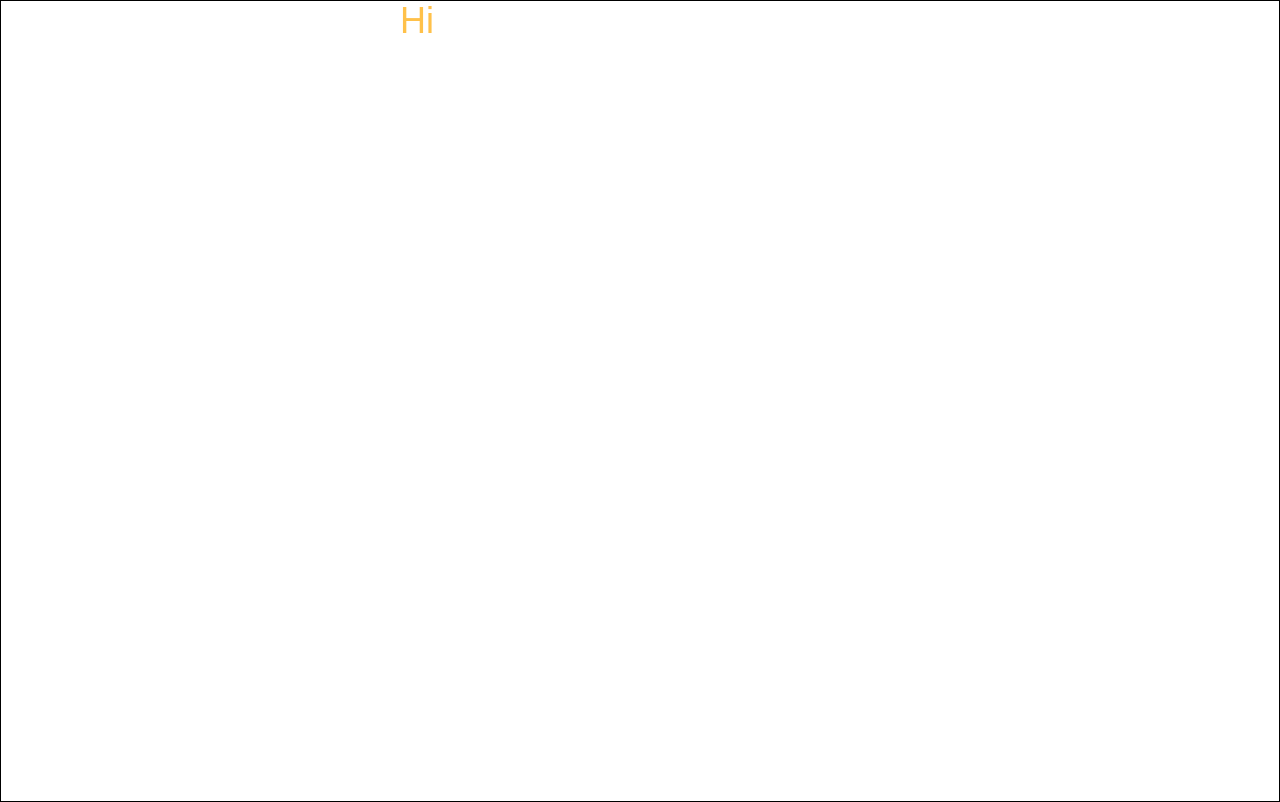
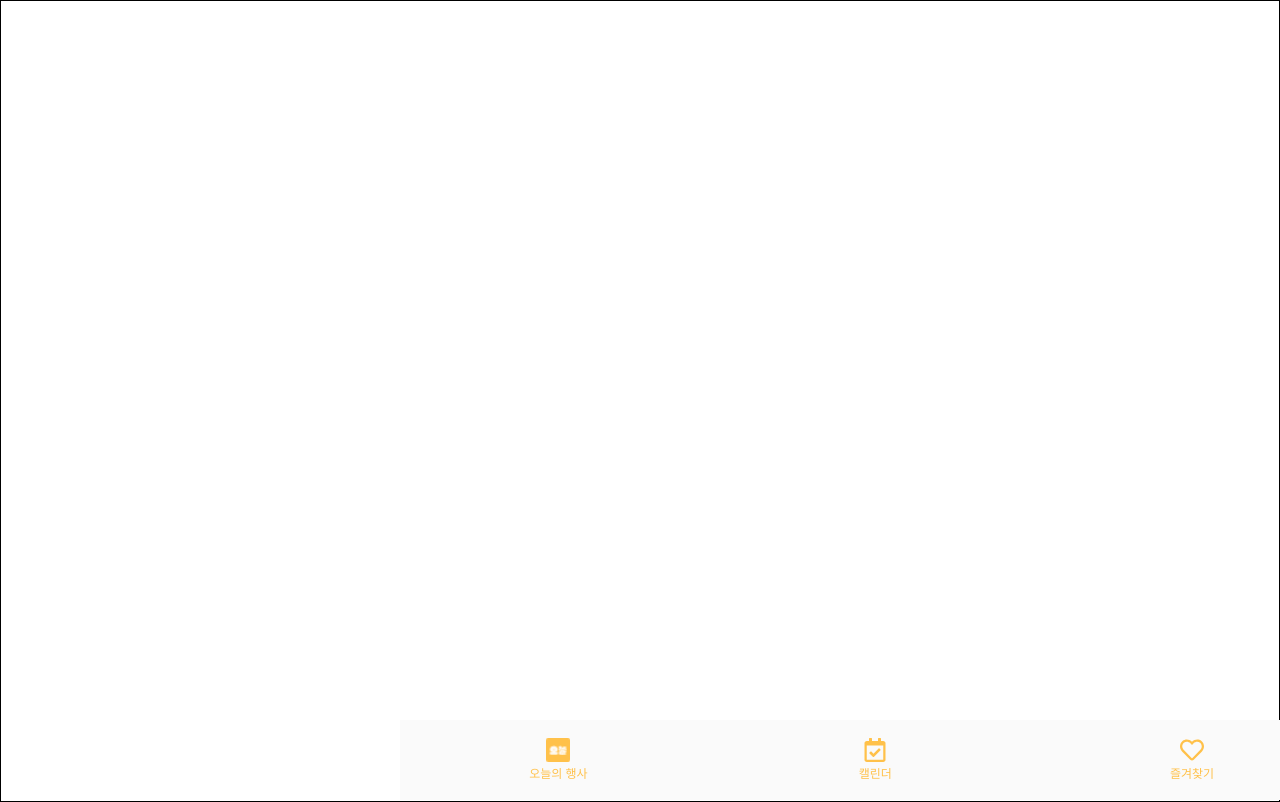
Before and after one commit to zerohyun00/TodayMohang-, a React (Create React App) app in the folder mohang/: page / in a window 1280 px wide. Built offline with nearby package versions, Linux system fonts and the light colour scheme; a web font is replaced by a local one.

Commit message:
[ADD] 바텀 네비게이션 추가
closes#7

```diff
--- a/mohang/public/index.html
+++ b/mohang/public/index.html
@@ -3,7 +3,7 @@
   <head>
     <meta charset="utf-8" />
     <link rel="icon" href="%PUBLIC_URL%/favicon.ico" />
-    <meta name="viewport" content="width=device-width, initial-scale=1" />
+    <meta name="viewport" content="width=device-width, initial-scale=1.0" />
     <meta
       name="description"
       content="Web site created using create-react-app"
--- a/mohang/src/components/BtnNav.jsx
+++ b/mohang/src/components/BtnNav.jsx
@@ -1,5 +1,31 @@
+import React from "react";
+import { FaRegCalendarCheck, FaRegHeart } from "react-icons/fa";
+import { GoPerson } from "react-icons/go";
+import logo from "../assets/images/logo2.png";
+import { Link } from "react-router-dom";
+
 function BtnNav() {
-  return <div>hi</div>;
+  const NAV_STYLE = "flex gap-1 flex-col items-center justify-center";
+  return (
+    <section className="fixed bottom-0 w-[99%] h-20 bg-white grid grid-cols-4 items-center text-center">
+      <Link to="/today" className={NAV_STYLE}>
+        <img src={logo} alt="logo" className="w-[24px] h-[24px]" />
+        <span className="text-xs">오늘의 행사</span>
+      </Link>
+      <Link to="/calendar" className={NAV_STYLE}>
+        <FaRegCalendarCheck size={24} />
+        <span className="text-xs">캘린더</span>
+      </Link>
+      <Link to="/bookmark" className={NAV_STYLE}>
+        <FaRegHeart size={24} />
+        <span className="text-xs">즐겨찾기</span>
+      </Link>
+      <Link to={"/mypage"} className={NAV_STYLE}>
+        <GoPerson size={24} />
+        <span className="text-xs">마이페이지</span>
+      </Link>
+    </section>
+  );
 }
 
 export default BtnNav;
--- a/mohang/src/pages/Home.jsx
+++ b/mohang/src/pages/Home.jsx
@@ -1,5 +1,11 @@
+import BtnNav from "../components/BtnNav";
+
 function Home() {
-  return <section className="text-4xl text-primary">Hi</section>;
+  return (
+    <section className="text-4xl text-primary">
+      <BtnNav />
+    </section>
+  );
 }
 
 export default Home;
```
Also changed, not shown: mohang/src/assets/images/logo2.png (added).
